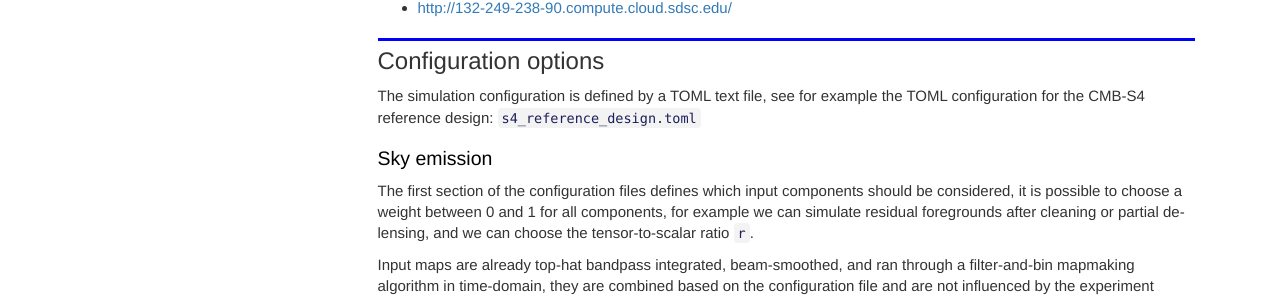
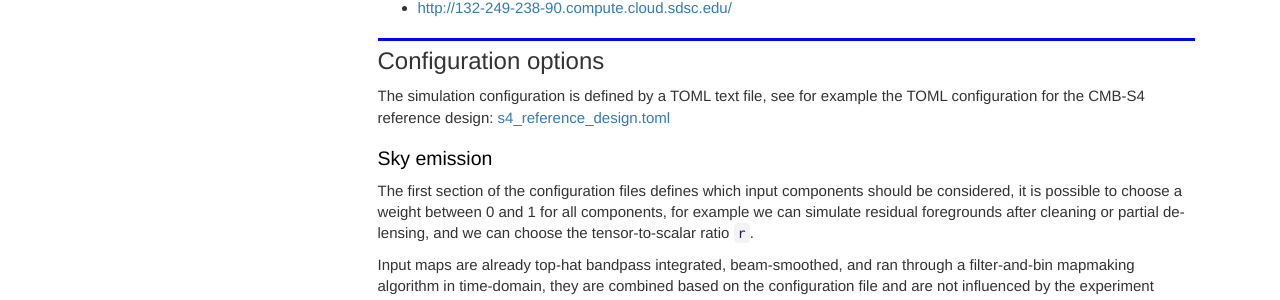
Before and after one commit to CMB-S4/s4_design_sim_tool, a Jekyll site: the page built from docs/index.html, in a window 1280 px wide. Shown: the part 524-824 px from the top of the page. Built offline with Jekyll 4.4.1, drawn with Linux system fonts in a browser that asks for light colours; nearby versions of some CDN libraries; comment, search, counter and statistics services are not loaded.

Commit message:
docs: fix link

```diff
--- a/docs/index.html
+++ b/docs/index.html
@@ -35,7 +35,7 @@ description: "Generate CMB-S4 simulated maps of foregrounds/atmosphere and noise
 <li><a href="http://132-249-238-90.compute.cloud.sdsc.edu/">http://132-249-238-90.compute.cloud.sdsc.edu/</a></li>
 </ul>
 <h2 id="Configuration-options">Configuration options<a class="anchor-link" href="#Configuration-options"> </a></h2><p>The simulation configuration is defined by a TOML text file,
-see for example the TOML configuration for the CMB-S4 reference design: <code>s4_reference_design.toml</code></p>
+see for example the TOML configuration for the CMB-S4 reference design: <a href="https://github.com/CMB-S4/s4_design_sim_tool/blob/master/s4_reference_design.toml">s4_reference_design.toml</a></p>
 <h3 id="Sky-emission">Sky emission<a class="anchor-link" href="#Sky-emission"> </a></h3><p>The first section of the configuration files defines which input components should be considered,
 it is possible to choose a weight between 0 and 1 for all components, for example we can simulate residual foregrounds after cleaning or partial de-lensing, and we can choose the tensor-to-scalar ratio <code>r</code>.</p>
 <p>Input maps are already top-hat bandpass integrated, beam-smoothed, and ran through a filter-and-bin mapmaking algorithm in time-domain, they are combined based on the configuration file and are not influenced by the experiment configuration.
```
